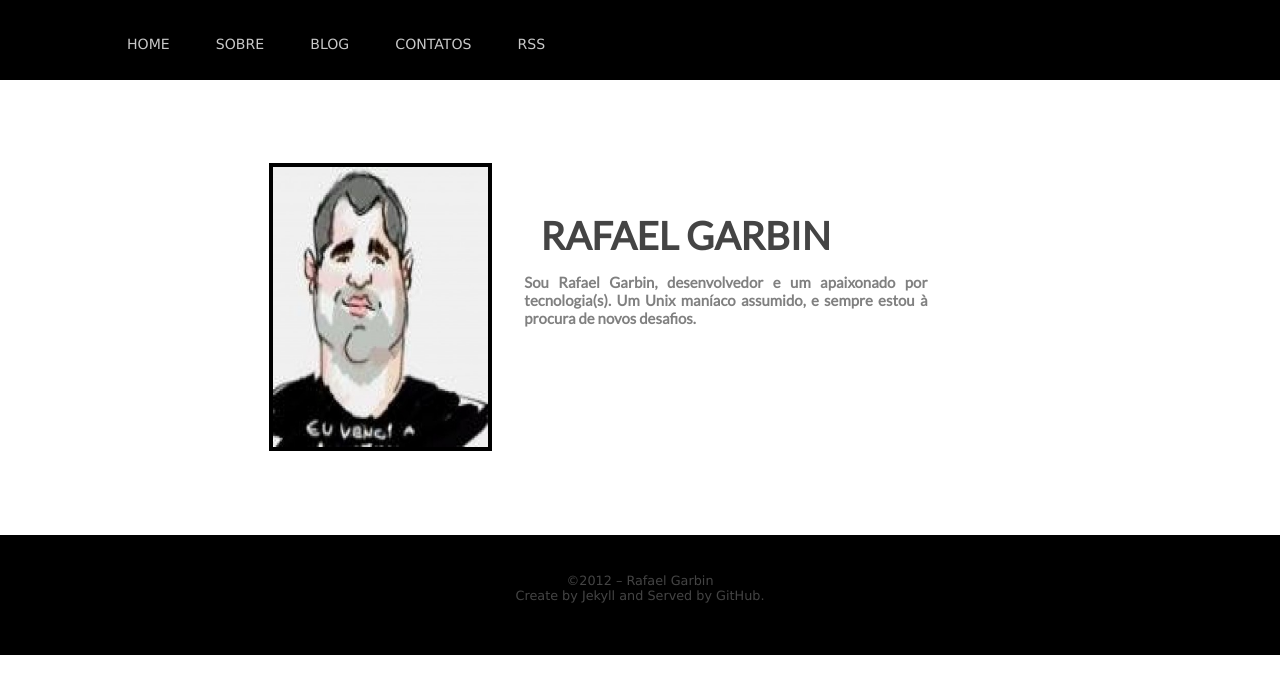
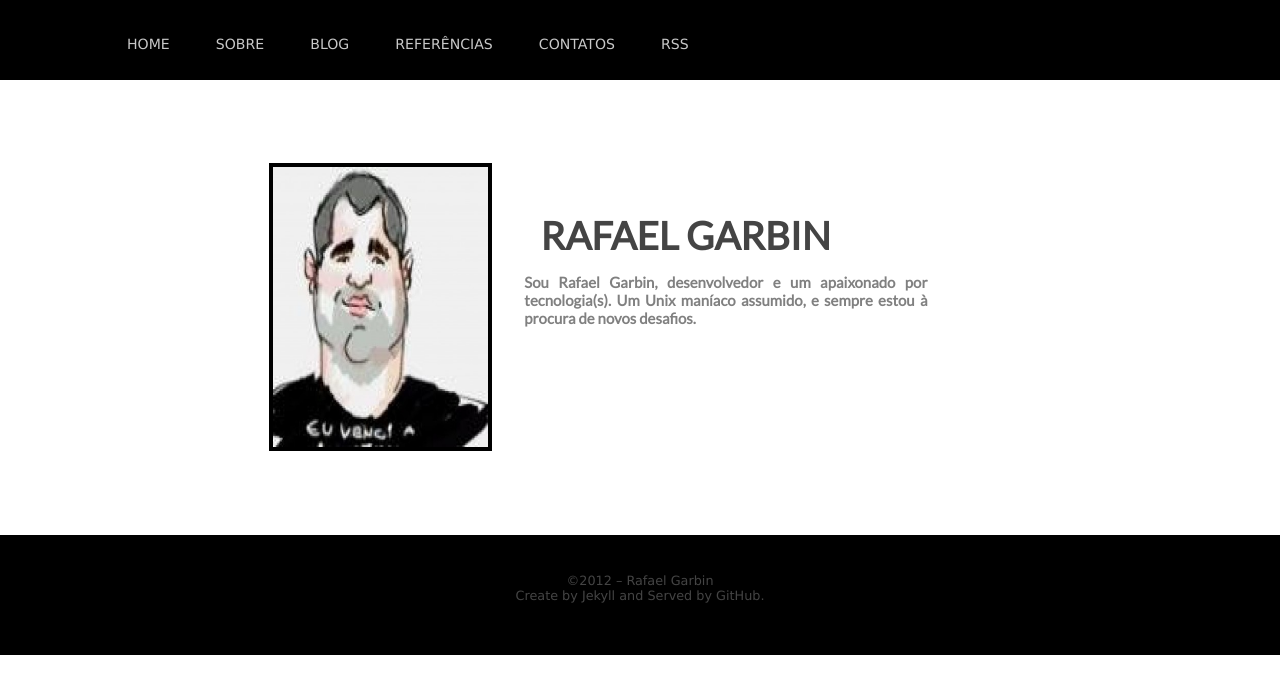
Before and after one commit to rgarbin/rgarbin.github.com, a Jekyll site: the page built from index.html, in a window 1280 px wide. Shown: the top 694 px of the page. Built offline with Jekyll 4.4.1, drawn with Linux system fonts in a browser that asks for light colours; comment, search, counter and statistics services are not loaded.

Commit message:
add my person storage in heroku. !important

```diff
--- a/_layouts/default.html
+++ b/_layouts/default.html
@@ -22,6 +22,7 @@
           <li><a href="/" alt="home">home</a></li>
           <li><a href="/about/" alt="sobre">sobre</a></li>
           <li><a href="/blog/" alt="blog">blog</a></li>
+          <li><a href="http://rgarbin.heroku.com" alt="github" target="_blanck">Referências</a></li>
           <li><a href="/contact/" alt="contatos">contatos</a></li>
           <li class="social"><a href="/rss.xml" alt="rss" target="_blanck">rss</a></li>
         </ul>
```
